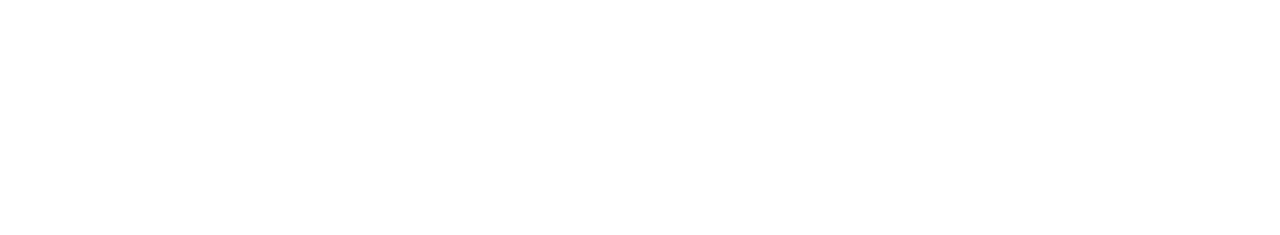
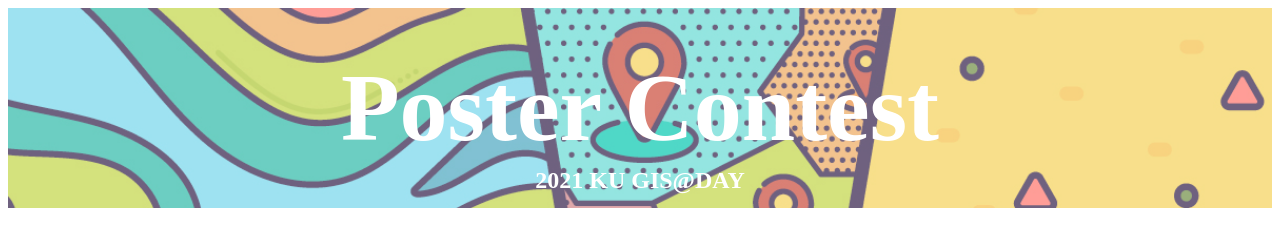
Before and after one commit to alisa1013/KU-2021-GIS-DAY, a plain HTML site: page index.html in a window 1280 px wide. Shown: the top 235 px of the page. Drawn offline with Linux system fonts and the light colour scheme.

Commit message:
Update posterContest.css

```diff
--- a/posterContest.css
+++ b/posterContest.css
@@ -65,7 +65,7 @@
 
 .header-background::before {
       content: "";
-      background-image: url('/images/background.jpg');
+      background-image: url('./background.jpg');
       background-size: cover;
       position: absolute;
       top: 0px;
```
